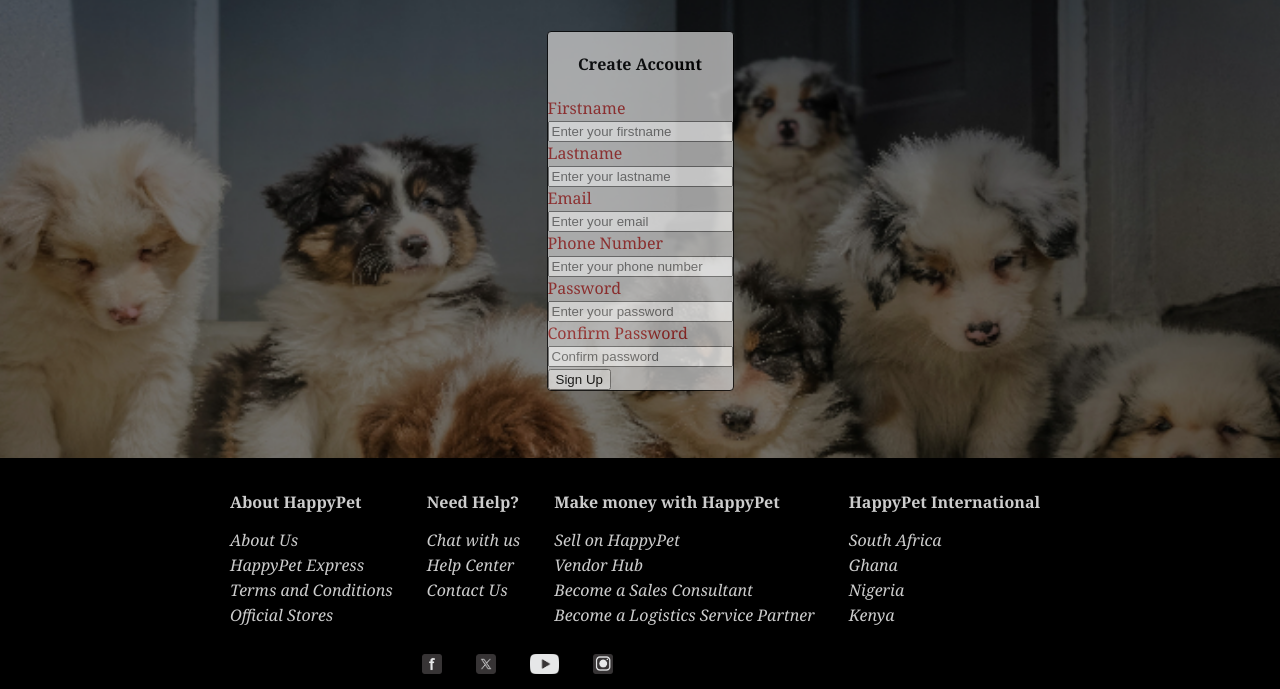
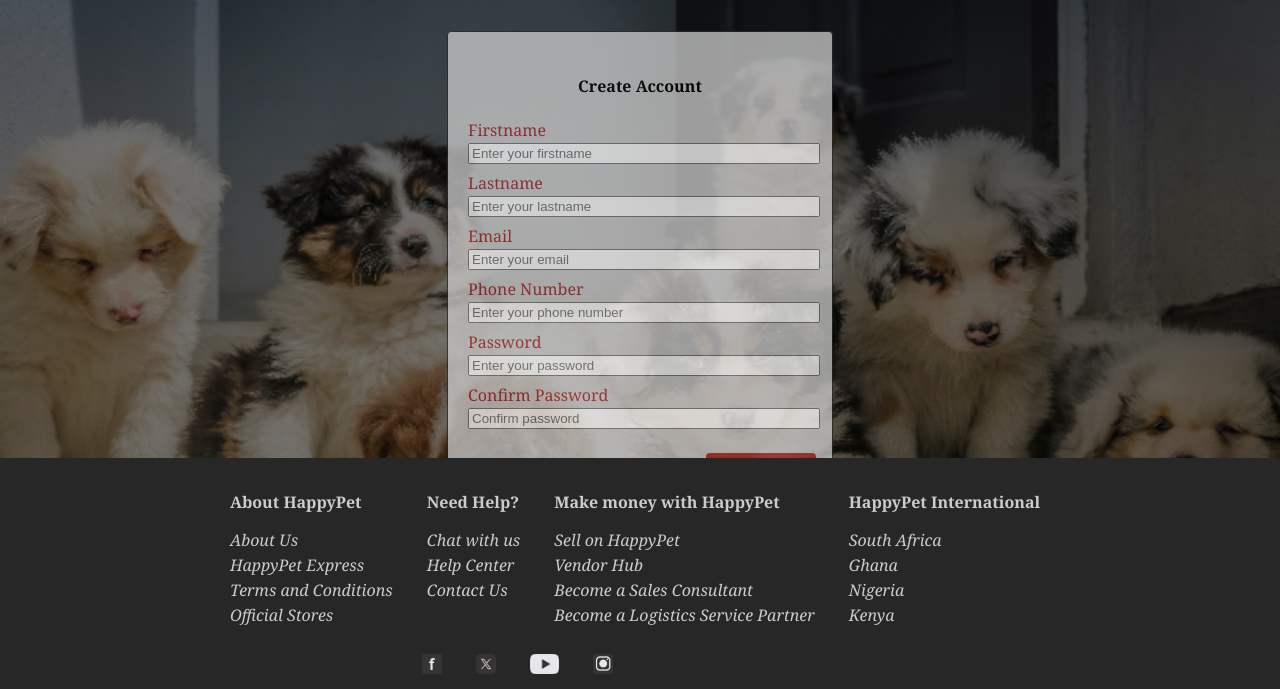
Before and after one commit to CharlesOkechukwu/Happy_pets, a Flask app: page /register in a window 1280 px wide. Shown: the part 111-800 px from the top of the page. Run offline with Flask 3, Linux system fonts and the light colour scheme.

Commit message:
Update on base.html, base.css, register.html, register.css

```diff
--- a/api/auth/__init__.py
+++ b/api/auth/__init__.py
@@ -7,3 +7,4 @@ from flask import Blueprint, render_template, url_for, redirect
 auth = Blueprint('auth', __name__)
 from api.auth import routes
 from .utils import hash_password
+from api.auth import auth
--- a/api/auth/routes.py
+++ b/api/auth/routes.py
@@ -27,3 +27,8 @@ def register():
         flash('Your account has been created! You can now log in.', 'success')
         return "successful"
     return render_template('register.html', form=form)
+
+
+@auth.route('/login')
+def login():
+    return render_template('login.html')
--- a/api/views/routes.py
+++ b/api/views/routes.py
@@ -3,4 +3,4 @@ from api.views import views
 
 @views.route('/')
 def home():
-    return render_template("service_dir.html")
+    return render_template("base.html")
--- /dev/null
+++ b/static/js/alert_btn.js
@@ -0,0 +1,9 @@
+// Handling Alert button
+document.addEventListener('DOMContentLoaded', (event) => {
+    const closeButtons = document.querySelectorAll('.close-btn');
+    closeButtons.forEach(button => {
+      button.addEventListener('click', function() {
+        this.parentElement.style.display = 'none';
+      });
+    });
+  });
--- a/static/styles/base.css
+++ b/static/styles/base.css
@@ -30,7 +30,7 @@ header {
 
 /* footer styling */
 footer {
-    background-color: black;
+    background-color: #272727;
     color: #CCCCCC;
     text-align: center;
     padding: 10px;
@@ -131,17 +131,20 @@ text-decoration: none;
 .dropdown-content {
     display: none;
     position: absolute;
-    background-color: #a52a2a;
-    min-width: 160px;
+    background-color: #CCCCCC;
+    border-radius: 4px;
+    min-width: 120px;
+    border: 2px #272727 solid;
     box-shadow: 0px 8px 16px 0px rgba(0,0,0,0.2);
     z-index: 1;
 }
 
 .dropdown-content a {
-    color: black;
+    color: #272727;
     padding: 12px 16px;
     text-decoration: none;
     display: block;
+    font-size: 12px;
 }
 
 .dropdown-content a:hover {
--- a/static/styles/register.css
+++ b/static/styles/register.css
@@ -1,35 +1,62 @@
 .register-container {
     background-color: #CCCCCC;
     opacity: 0.75;
-    width: fit-content;
+    width: 30%;
     height: fit-content;
     max-width: 700vw;
     margin: 120px auto;
     border-radius: 4px;
-    border: 1px solid black;
+    border: 1px solid #272727;
+}
+
+.form-ctr {
+    width: 100%;
 }
 
 .field {
-    width: fit-content;
     color: #A52A2A;
+    font-size: 16px;
+    padding: 0 20px 8px 20px;
 }
 
-.submit button {
-    float: right;
+.submit-field {
+    text-align: right;
+    margin: 16px 16px 16px 0;
+}
+
+.submit-btn {
+    background-color: #A52A2A;
+    border-radius: 4px;
+    color: #CCCCCC;
+    width: 30%;
+    padding: 10px 10px;
+    border: none;
+    cursor: pointer;
+}
+
+.submit-btn:hover {
+    background-color: #272727;
 }
 
 .alert {
     padding: 10px;
-    margin-bottom: 4px;
-    border: 1px solid black;
+    border: 1px solid #272727;
     border-radius: 4px;
     background-color: #A52A2A;
     opacity: 1;
-    animation: fadeOut 15s forwards;
+    color: #CCCCCC;
+}
+
+.close-btn {
+    margin-left: 15%;
+    font-weight: bolder;
+    font-size: 16px;
+    border-radius: 4px;
+    cursor: pointer;
 }
 
 .alert-error {
-    background-color: #f2dede;
+    background-color: #A52A2A;
     border-color: #ebccd1;
 }
 
--- a/templates/base.html
+++ b/templates/base.html
@@ -10,7 +10,6 @@
     {% endblock %}
 </head>
 <body>
-    {% block body %}
     <header>
         <div class="logo-nav-container">
             <div class="logo-container">
@@ -44,6 +43,8 @@
                 <a href="#"><img src="{{ url_for('static', filename='images/Help_icon.png') }}" alt=""> Help <i class="fa fa-caret-down"></i></a>
                 <div class="dropdown-content">
                     <a href="{{ url_for('auth.register') }}">Chat with us</a>
+                    <a href="{{ url_for('auth.register') }}">Help center</a>
+                    <a href="{{ url_for('auth.register') }}">Contact us</a>
                 </div>
             </div>
             <div class="dropdown">
@@ -56,6 +57,7 @@
             </div>
         </form>
     </header>
+    {% block content %}{% endblock %}
     <footer>
         <div class="footer-content">
             <div class="footer-column">
@@ -101,6 +103,5 @@
             <a href="#"><img src="{{ url_for('static', filename='images/instagramlogo.png') }}" alt=""></a>
         </div>
     </footer>
-    {% endblock %}
 </body>
 </html>
--- a/templates/register.html
+++ b/templates/register.html
@@ -3,51 +3,51 @@
 {% block head %}
 {{ super() }}
 <link rel="stylesheet" href="{{ url_for('static', filename='styles/register.css') }}">
+<script type="module" src="{{ url_for('static', filename='js/alert_btn.js') }}"></script>
 {% block title %}Registration page{% endblock %}
 {% endblock %}
 
-{% block body %}
-{{ super() }}
-
+{% block content %}
 <div class="register-container">
-    <h4 style="text-align: center;">Create Account</h2>
     {% with messages = get_flashed_messages(with_categories=true) %}
         {% if messages %}
             {% for category, message in messages %}
                 <div class="alert alert-{{ category }}">
                     {{ message }}
+                    <span class="close-btn">&times;</span>
                 </div>
             {% endfor %}
         {% endif %}
-    {% endwith %}
+    {% endwith %}<br>
+    <h4 style="text-align: center;">Create Account</h2>
     <form method="POST" action="">
         {{ form.hidden_tag() }}
         <div class="field">
             {{ form.firstname.label }}<br>
-            {{ form.firstname() }}
+            {{ form.firstname(class="form-ctr") }}
         </div>
         <div class="field">
             {{ form.lastname.label }}<br>
-            {{ form.lastname() }}
+            {{ form.lastname(class="form-ctr") }}
         </div>
         <div class="field">
             {{ form.email.label }}<br>
-            {{ form.email() }}
+            {{ form.email(class="form-ctr") }}
         </div>
         <div class="field">
             {{ form.phonenumber.label }}<br>
-            {{ form.phonenumber() }}
+            {{ form.phonenumber(class="form-ctr") }}
         </div>
         <div class="field">
             {{ form.password.label }}<br>
-            {{ form.password() }}
+            {{ form.password(class="form-ctr") }}
         </div>
         <div class="field">
             {{ form.confirm_password.label }}<br>
-            {{ form.confirm_password() }}
+            {{ form.confirm_password(class="form-ctr") }}
         </div>
-        <div class="submit">
-            {{ form.submit() }}
+        <div class="submit-field">
+            {{ form.submit(class="submit-btn") }}
         </div>
     </form>
 </div>
```
Also changed, not shown: api/auth/auth.py (deleted, +0 -33 lines), instance/HappyPet_db_dev.db.
